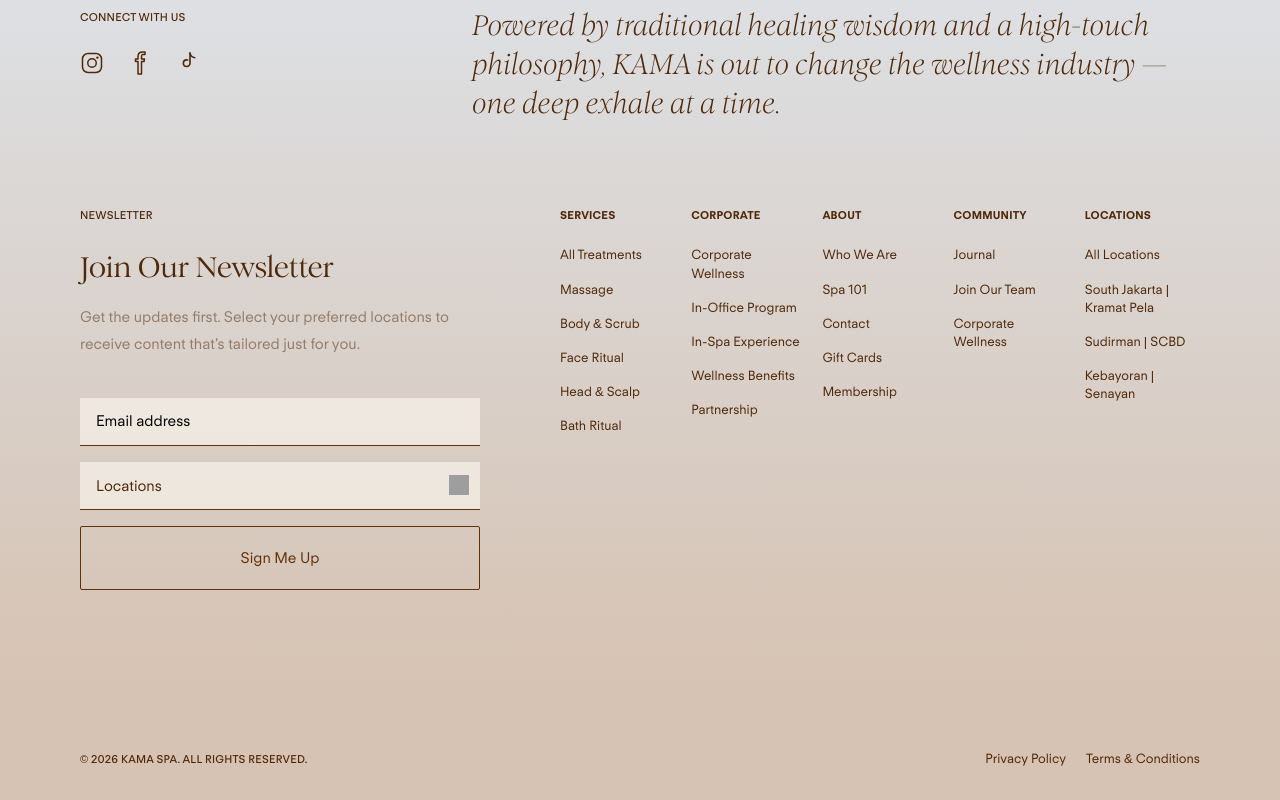
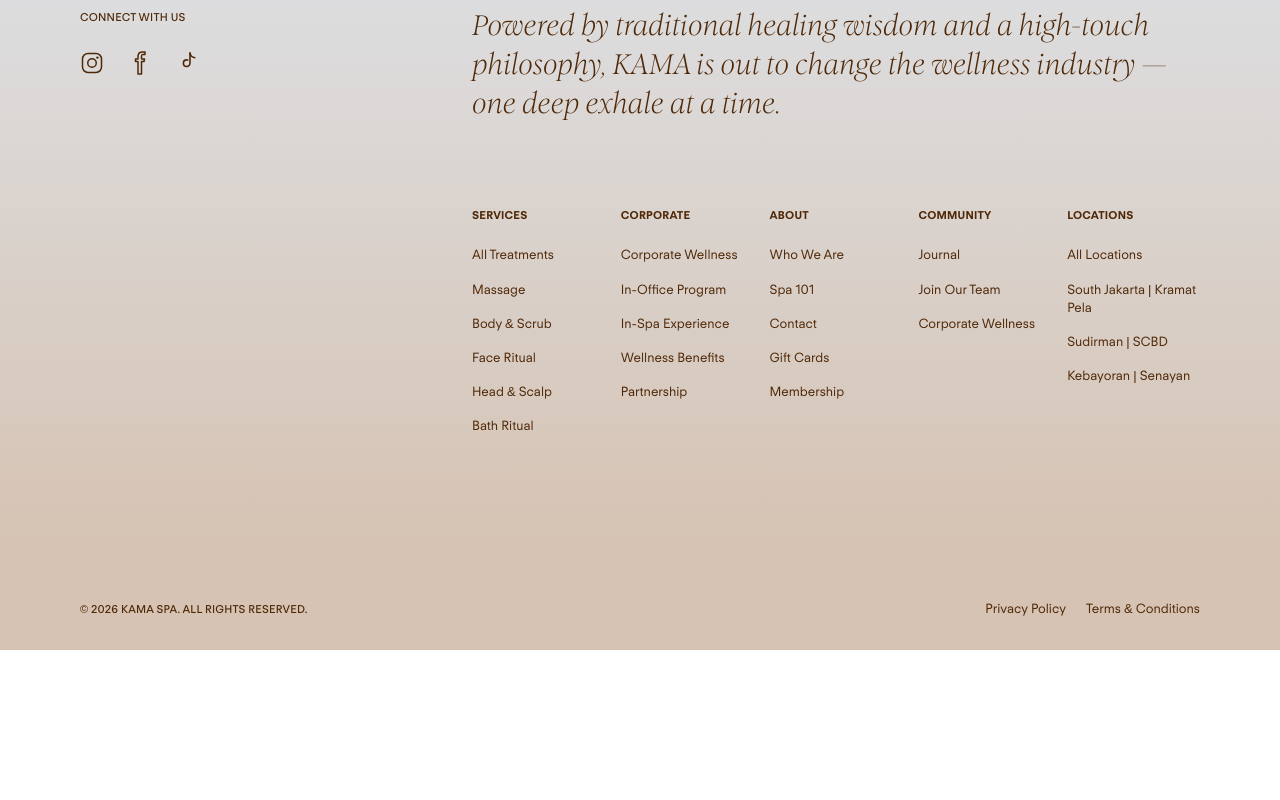
Before and after one commit to adamhavva/spa, a Next.js app: page /journal in a window 1280 px wide. Shown: the part 5583-6383 px from the top of the page. After the commit the page ends 6233 px from the top, so only its background shows below. Built offline with nearby package versions, Linux system fonts and the light colour scheme; grey boxes are pictures that could not be loaded.

Commit message:
refactor: remove unused newsletter component and related content

```diff
--- a/src/app/contact/page.tsx
+++ b/src/app/contact/page.tsx
@@ -72,7 +72,7 @@ export default function ContactPage() {
                   </div>
                 </div>
 
-                <div className="sizing-grow">
+                {/* <div className="sizing-grow">
                   <div className="section-header">
                     <h2 className="header-l">Book a Treatment</h2>
                   </div>
@@ -101,7 +101,7 @@ export default function ContactPage() {
                     <Clock />
                     <span>{site.hours}</span>
                   </div>
-                </div>
+                </div> */}
               </div>
             </div>
           </div>
--- a/src/components/footer.tsx
+++ b/src/components/footer.tsx
@@ -1,7 +1,7 @@
 import Link from "next/link";
 import { ArrowRight, Facebook, Instagram, TikTok, WhatsApp } from "./icons";
 import { NewsletterForm } from "./forms/newsletter-form";
-import { footerLinks, footerTagline, locations, newsletter, site } from "@/data/content";
+import { footerLinks, footerTagline, locations } from "@/data/content";
 
 export function Footer() {
   return (
@@ -76,14 +76,6 @@ export function Footer() {
             </div>
 
             <div className="footer_content">
-              <div className="layout-row max-width-420">
-                <div className="eyebrow-s text-style-allcaps">NEWSLETTER</div>
-                <div className="newsletter-text_wrapp">
-                  <h4 className="header-m">{newsletter.title}</h4>
-                  <div className="body-m opacity-50">{newsletter.body}</div>
-                </div>
-                <NewsletterForm />
-              </div>
 
               <div className="footer-links-grid_wrapp">
                 <div className="w-layout-grid footer-links-grid">
--- a/src/data/content.ts
+++ b/src/data/content.ts
@@ -464,10 +464,10 @@ export const membership = {
   href: "/membership",
 };
 
-export const newsletter = {
-  title: "Join Our Newsletter",
-  body: "Get the updates first. Select your preferred locations to receive content that's tailored just for you.",
-};
+// export const newsletter = {
+//   title: "Join Our Newsletter",
+//   body: "Get the updates first. Select your preferred locations to receive content that's tailored just for you.",
+// };
 
 export const footerTagline =
   "Powered by traditional healing wisdom and a high-touch philosophy, KAMA is out to change the wellness industry — one deep exhale at a time.";
```
